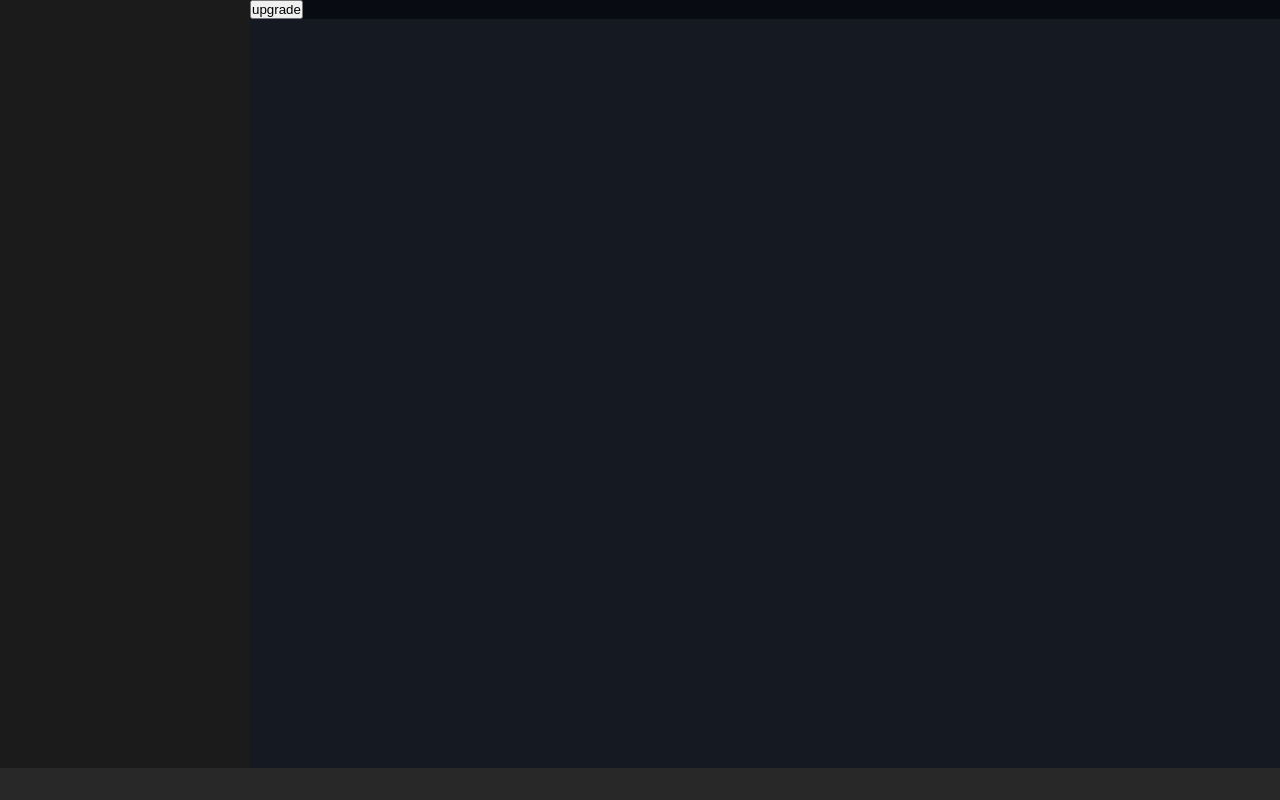
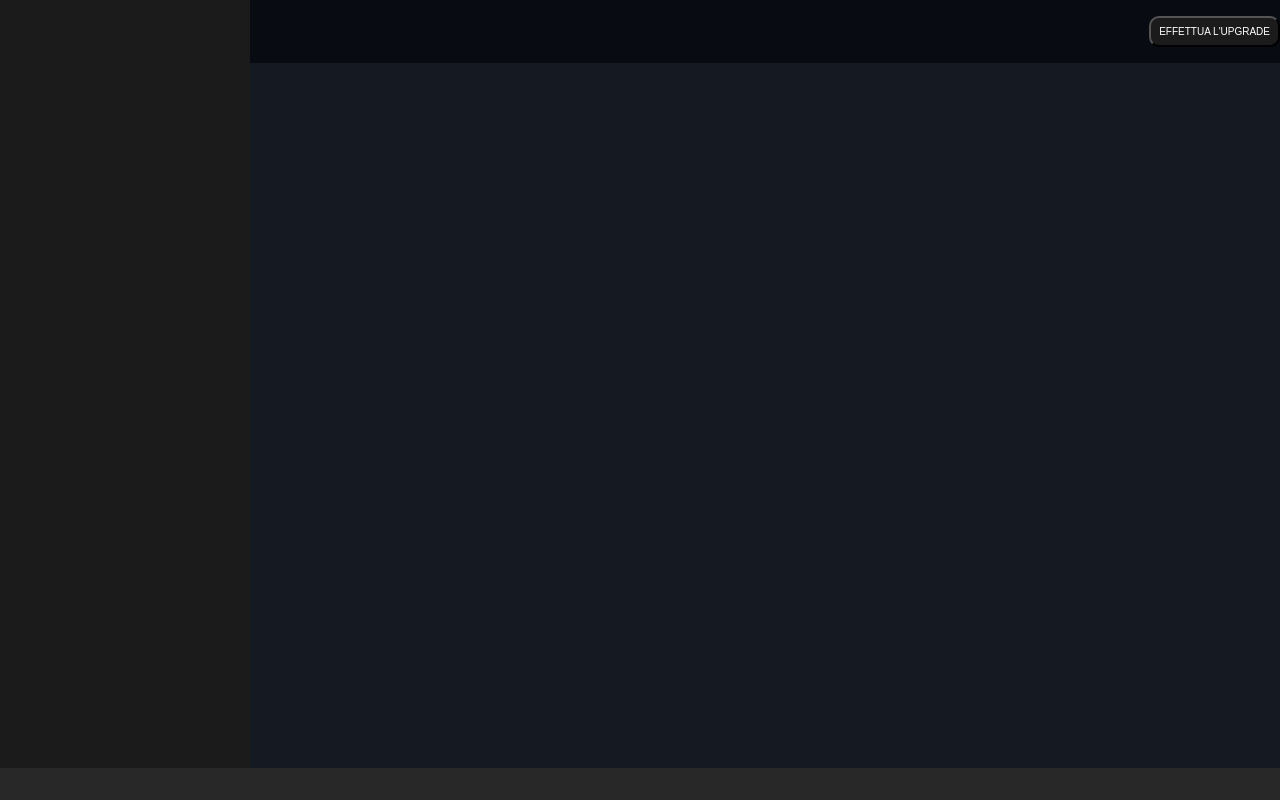
Before and after one commit to fracabu/html-css-spotifyweb, a plain HTML site: page index.html in a window 1280 px wide. Drawn offline with Linux system fonts and the light colour scheme.

Commit message:
struttura fissa

```diff
--- a/index.html
+++ b/index.html
@@ -16,10 +16,10 @@
             <!-- sidebar statica + shrink 0 e stretch -->
             <div class="sidebar"></div>
             <!-- Contenitore a dx con contenuto app stretch -->
-            <div class="main-box flex-grow">
+            <div class="main-box flex-grow d-flex flex-dir-column">
                 <!-- top-bar nera con button upgrade -->
                 <div class="top-bar">
-                    <div><button>upgrade</button></div>
+                    <div><button class="btn-top-bar">EFFETTUA L'UPGRADE</button></div>
                 </div>
                 <!-- contenuto scorrimento verticale flex-grow -->
                 <div></div>
--- a/style.css
+++ b/style.css
@@ -25,6 +25,10 @@
     display: flex;
 }
 
+.flex-dir-column{
+    flex-direction: column;
+}
+
 .main-box{
     background-color: #141922;
 }
@@ -40,4 +44,16 @@
 
 .top-bar{
     background-color: #080B12;
+    flex-shrink: 0;
+    padding: 1rem 0;
 }
+
+.btn-top-bar{
+    color: white;
+    background-color: #1b1b1b;
+    border-radius: 10px;
+    padding: 0.5rem;
+    float: right;
+    font-size: 10px;
+}
+}
```
